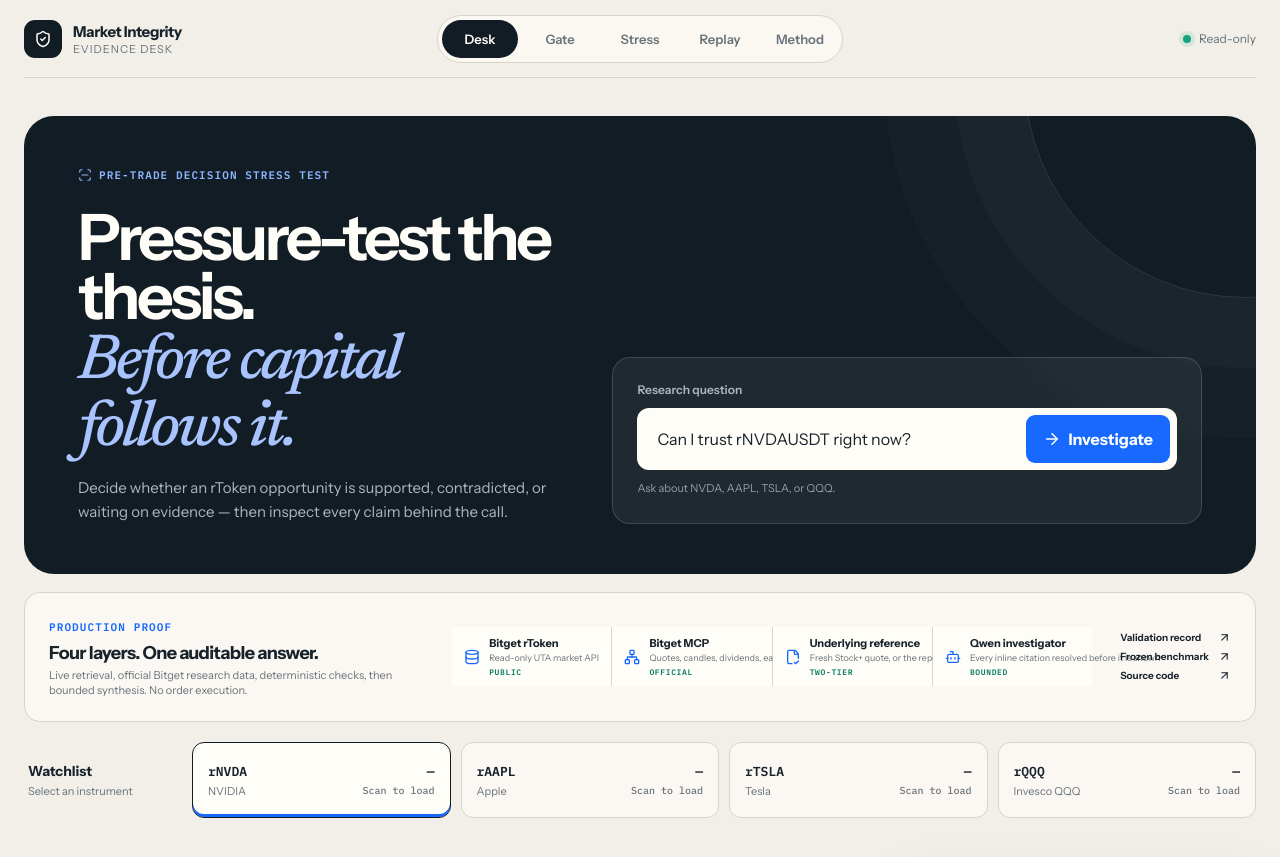
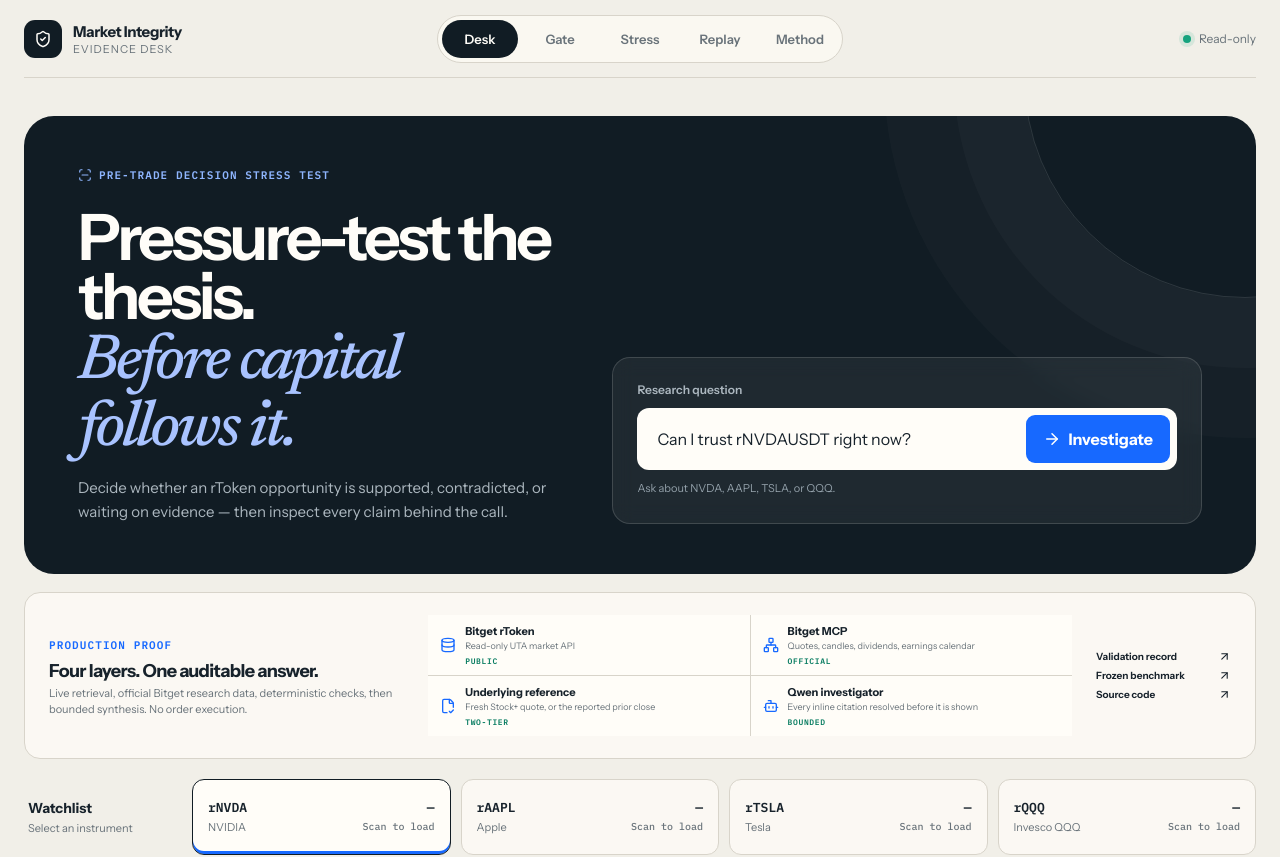
Before and after one commit to KaiVenn52/bitget-market-integrity-desk, a React (Vite) app: page / in a window 1280 px wide. Shown: the top 857 px of the page. Built offline with nearby package versions, Linux system fonts and the light colour scheme.

Commit message:
fix: keep production proof sources readable on desktop

```diff
--- a/src/additions.css
+++ b/src/additions.css
@@ -63,8 +63,8 @@
 /* Judge-facing proof of the production evidence stack. */
 .judge-proof {
   display: grid;
-  grid-template-columns: minmax(230px, .85fr) minmax(450px, 1.45fr) auto;
-  gap: 28px;
+  grid-template-columns: minmax(260px, .8fr) minmax(0, 1.45fr) minmax(135px, auto);
+  gap: 24px;
   align-items: center;
   margin-top: 18px;
   padding: 22px 24px;
@@ -75,12 +75,12 @@
 
 .proof-intro h2 { margin: 7px 0 4px; font-size: 18px; letter-spacing: -.035em; }
 .proof-intro p { margin: 0; color: var(--muted); font-size: 11px; line-height: 1.45; }
-.proof-stack { display: grid; grid-template-columns: repeat(4, minmax(0, 1fr)); gap: 1px; background: var(--line); }
+.proof-stack { display: grid; grid-template-columns: repeat(2, minmax(0, 1fr)); gap: 1px; background: var(--line); }
 .proof-stack > div { min-width: 0; display: grid; grid-template-columns: auto 1fr; gap: 9px; align-items: center; padding: 9px 12px; background: var(--surface); }
 .proof-stack svg { color: var(--blue); }
 .proof-stack span { min-width: 0; display: grid; }
 .proof-stack b { font-size: 11px; white-space: nowrap; }
-.proof-stack small { margin-top: 2px; color: var(--muted); font-size: 9px; white-space: nowrap; }
+.proof-stack small { margin-top: 2px; color: var(--muted); font-size: 9px; line-height: 1.35; }
 .proof-stack em { margin-top: 4px; color: var(--mint); font: 600 8px var(--mono); letter-spacing: .08em; font-style: normal; }
 @media (max-width: 900px) { .proof-stack { grid-template-columns: repeat(2, minmax(0, 1fr)); } }
 
```
